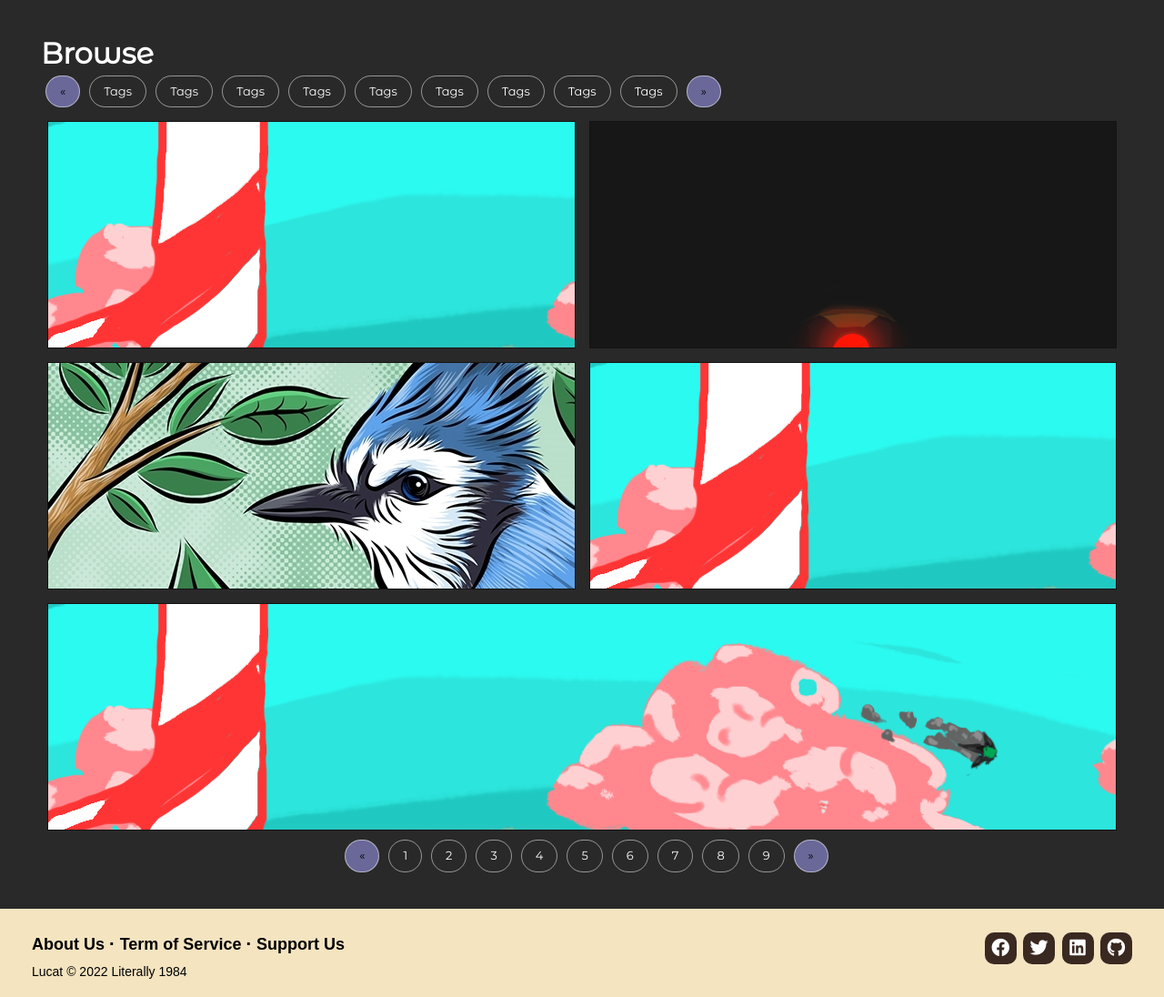
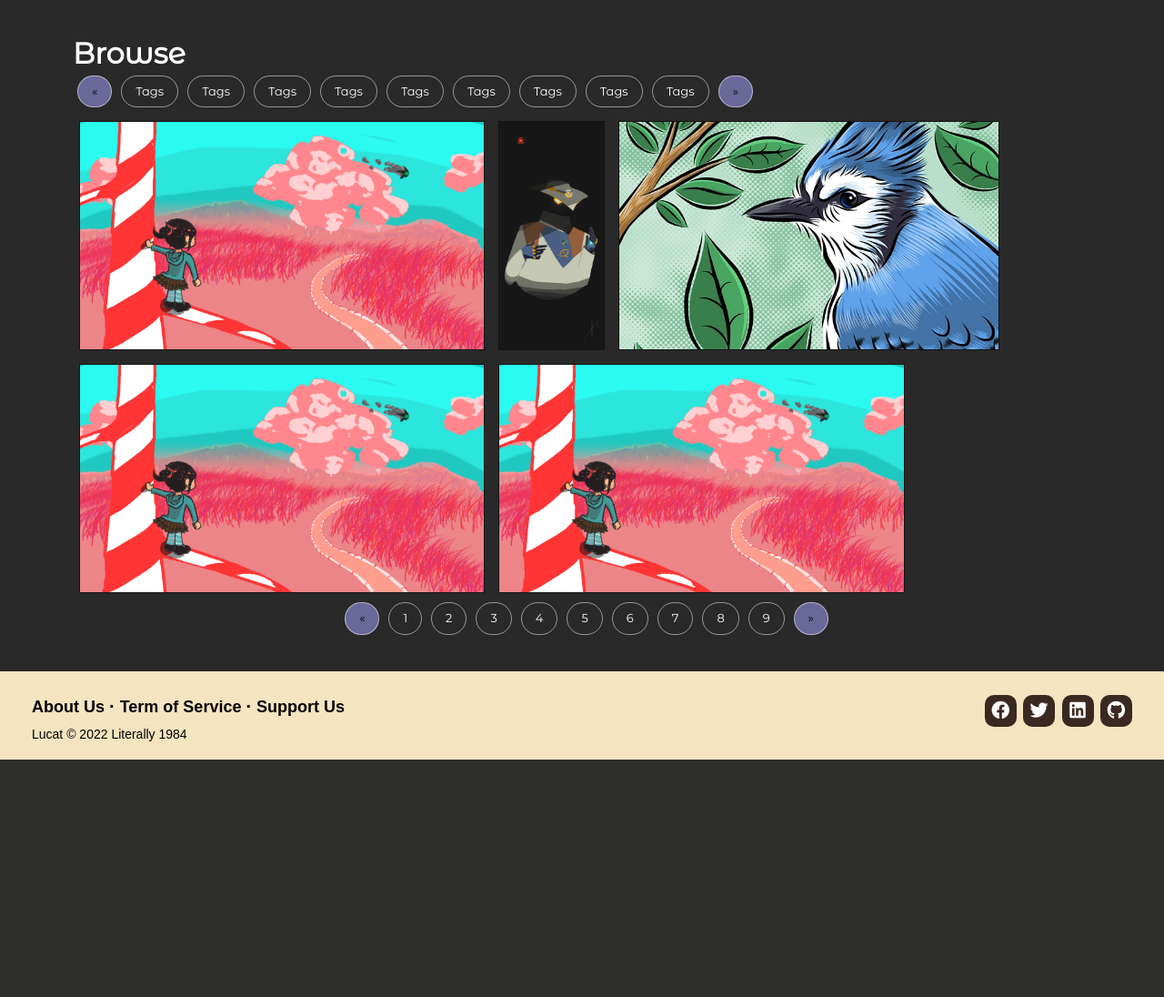
Before and after one commit to XefiCodes/Lucat, a PHP site: page /gallery.html in a window 1280 px wide. Shown: the part 83-1179 px from the top of the page at 91% size. After the commit the page ends 918 px from the top, so only its background shows below. Run offline with PHP 8.4, Linux system fonts and the light colour scheme.

Commit message:
gallery and ad fixes

```diff
--- a/Styles/gallery.css
+++ b/Styles/gallery.css
@@ -21,8 +21,12 @@
 }
 
 .daborder{
+ display: flex;
+ flex-direction: column;
  margin: 0;
  margin: 15px;
+ margin-left: 50px;
+ margin-right: 50px;
  padding: 25px;
 }
 
@@ -30,7 +34,6 @@
     margin-left:5px;
     /* margin-top:5px; */
     margin-bottom: 5px;
-    align-self: center;
 }
 
 .container-fluid{
@@ -58,17 +61,15 @@
 }
 
 .first{
-    /* height: 35vh; */
     padding: 0;
-    flex-grow: 2;
     background-position: 50% 50%;
     background-repeat: no-repeat;
-    background-size: contain;
-    border: 1px solid  rgba(0, 0, 0, 0.514);
+    background-size: cover;
+    border: 1px solid rgba(0, 0, 0, 0.514);
     z-index: 0;
     overflow: hidden;
-    height: 250px;
-    /* width: calc(900 / 1600 * 100%); */
+    width: auto;
+    height: auto;
 }
 
 .inner{
@@ -77,7 +78,6 @@
     text-align: center;
     border: 0;
     display: table;
-    width: 100%;
     height: 100%;
     border-collapse: collapse;
 }
@@ -86,7 +86,7 @@
     display: table-cell;
     vertical-align: middle;
     position: relative;
-    padding: 0 4px 4px 0;
+    padding: 0;
     border-collapse: collapse;
 }
 
@@ -102,6 +102,8 @@
 
   .jezuki{
       object-fit: cover;
+      width: 100%;
+      height: 250px;
   }
 .cover{
     width: 100%;
--- a/Styles/global.css
+++ b/Styles/global.css
@@ -30,7 +30,6 @@
       /*background: linear-gradient(90deg, rgb(255, 185, 87) 0%, rgb(255, 198, 26) 100%);*/
       background-color: #F4E4C0;
       display: block;
-      position: -webkit-sticky;
       position: sticky;
       top: 0;
       z-index: 10;
@@ -212,6 +211,7 @@
 
   .ad-normal{
     /* position: ; */
+    background-color: #A5A4FF;
     border: solid black 1px;
     overflow: hidden;
     width: 200px;
@@ -220,6 +220,7 @@
   }
   .ad-banner{
     /* position: ; */
+    background-color: #A5A4FF;
     border: solid black 1px;
     overflow: hidden;
     width: 200px;
@@ -228,6 +229,7 @@
   }
   .ad-long{
     /* position: ; */
+    background-color: #A5A4FF;
     border: solid black 1px;
     overflow: hidden;
     width: 160px;
--- a/gallery.html
+++ b/gallery.html
@@ -12,6 +12,7 @@
     <link href="https://fonts.googleapis.com/css2?family=Montserrat+Alternates&display=swap" rel="stylesheet">
     <link href="https://cdn.jsdelivr.net/npm/bootstrap@5.1.3/dist/css/bootstrap.min.css" rel="stylesheet" integrity="sha384-1BmE4kWBq78iYhFldvKuhfTAU6auU8tT94WrHftjDbrCEXSU1oBoqyl2QvZ6jIW3" crossorigin="anonymous">
     <script src="https://cdn.jsdelivr.net/npm/bootstrap@5.1.3/dist/js/bootstrap.bundle.min.js" integrity="sha384-ka7Sk0Gln4gmtz2MlQnikT1wXgYsOg+OMhuP+IlRH9sENBO0LRn5q+8nbTov4+1p" crossorigin="anonymous"></script>
+    <script src="https://cdn.jsdelivr.net/npm/masonry-layout@4.2.2/dist/masonry.pkgd.min.js" integrity="sha384-GNFwBvfVxBkLMJpYMOABq3c+d3KnQxudP/mGPkzpZSTYykLBNsZEnG2D9G/X/+7D" crossorigin="anonymous" async></script>
     <link href="Styles/gallery.css" rel="stylesheet">
     <link href="Styles/global.css" rel="stylesheet">
     <script src="https://ajax.googleapis.com/ajax/libs/jquery/3.6.0/jquery.min.js"></script>
@@ -53,7 +54,7 @@
                     $(this).css("background-color", "")
                 });
             </script>
-          </div></span>
+            </div></span>
         <div class="container-fluid">
             <div class="row gap">
                 <figure class="col-md-4 first">
@@ -81,24 +82,20 @@
                       </div>
                     </a>
                 </figure>
-                <div class="col-md-4 first">
+                <figure class="col-md-4 first">
                     <a href="#" class="cover">
                       <div class="coll">
                         <img class="jezuki" src="img/Vanellope.png" />
                       </div>
                     </a>
-                </div>
-                <div class="col-md-4 first">
+                </figure>
+                <figure class="col-md-4 first">
                     <a href="#" class="cover">
                       <div class="coll">
                         <img class="jezuki" src="img/Vanellope.png" />
                       </div>
                     </a>
-                </div>
-                <!-- <div class="col-md-4 first"><a class="cover"></div></div> -->
-                <!-- style need  output-->
-                <!-- LOOK UP FIGURE tag html -->
-                <!-- IDK but wat  dark mod is dark mod = 100 yes maybe commit to yellow-->
+                </figure>
             </div>
         </div>
         <span><div class="pagination page">
```
Also changed, not shown: index.html (+16 -16 lines).
